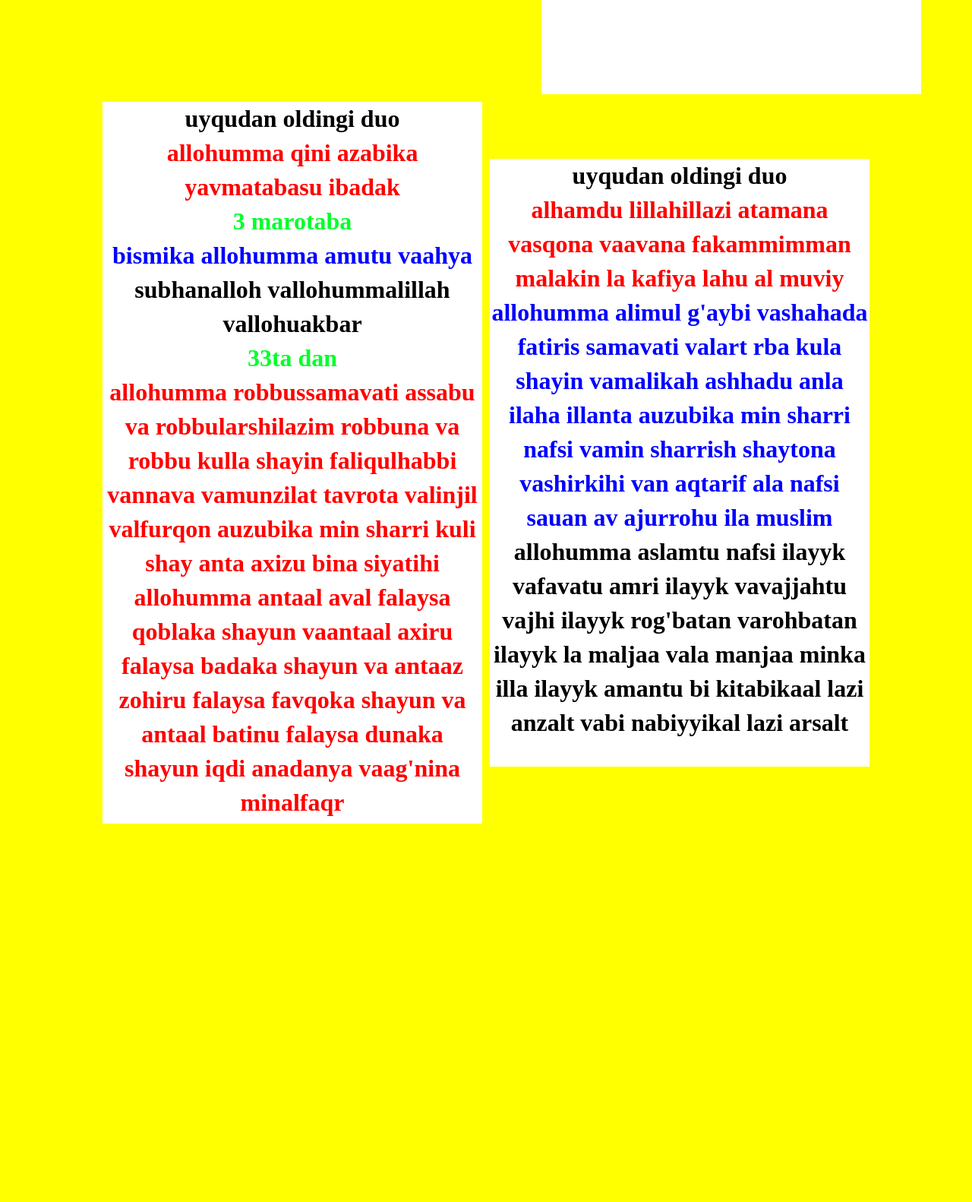
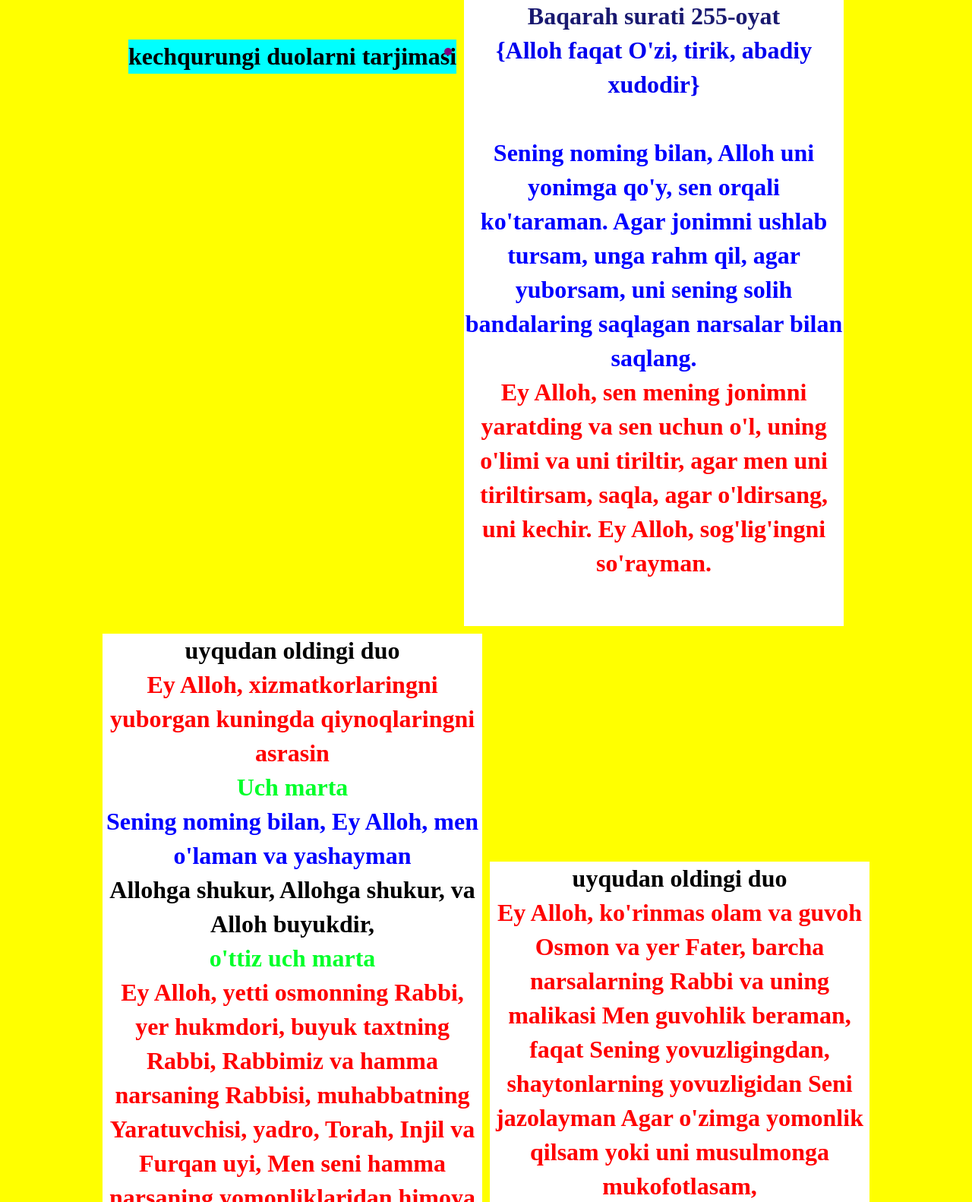
Before and after one commit to botirovislom123-glitch/o-zbekcha-zikirlar, a plain HTML site: page index.html in a window 1280 px wide. Shown: the part 676-2258 px from the top of the page at 76% size. Before the commit the page ends 1760 px from the top, so only its background shows below. Drawn offline with Linux system fonts and the light colour scheme.

Commit message:
Add files via upload

```diff
--- a/index.html
+++ b/index.html
@@ -8,54 +8,59 @@
 </head>
 <body>
     <div class="div">
-            <div class="ot"><h1 class="v"> <b>ertalabgi va kechqurungi duolarni o'zbekchasi</b></h1></div>
+        <div class="ot">
+            <h1 class="v"> <b> kechqurungi duolarni tarjimasi</b></h1>
+        </div>
+    <div class="ota">
+        <h1><b>
+  uyqudan oldingi duo <br>
+  <span class="qw">
+   <ul><li>Al-Ikhlas surasi<span class="a"></span><a href="https://youtu.be/YR25VgLl8iw?si=HsNMYnUcpoKeqwKQ">{Aytingchi, u Allohdir}</a></li></ul></span>
+ <ul><li><span class="qw">Al-Falaq surasi</span><span class="a"></span><a href="https://youtu.be/KB_5NmJVOI4">{Ayting: Men Falaq Rabbiga panoh so'rayman}</a></li></ul></span>
+ <ul><li><span class="qw">Al-Naas surasi</span><span class="a"><a href="https://youtu.be/Nj-v5AxsxVw?si=iv7b8lujjmRKxfGk"> {Ayting: Men xalq Rabbiga panoh izlayman}</a></span>uch marta.</li></ul>
+<span class="z">Baqarah surasi birinchi 285-oyatdan 286-oyatgacha<span class="a"><ul><li><a href="https://youtu.be/patAhUdgT_s">{Allohning Rasulu (Allohning aleyhiy aleyhi va aleyhimi unga s.a.v.) Rabbi tomonidan nozil qilingan narsalar bilan}</a></li></ul></span></span><br>
+ <span class="z">Baqarah surati 255-oyat<span class="a"><ul><li><a href="https://youtu.be/BfXSX8WouTE">{Alloh faqat O'zi, tirik, abadiy xudodir}</a></li></ul></span></span><br>
+  </span>
+  <span class="wq">Sening noming bilan, Alloh uni yonimga qo'y, sen orqali ko'taraman. Agar jonimni ushlab tursam, unga rahm qil, agar yuborsam, uni sening solih
+bandalaring saqlagan narsalar bilan saqlang.</span><br>
+<span class="qw">Ey Alloh, sen mening jonimni yaratding va sen uchun o'l, uning o'limi va uni tiriltir, agar men uni tiriltirsam, saqla, agar o'ldirsang, uni kechir. Ey Alloh, sog'lig'ingni so'rayman.</span>
+    </b></h1>
+</div>
+     <div class="ota">
+     <b>
+        <h1>  uyqudan oldingi duo <br>
 
-         <div class="ota">
-      <b>
-         <h1>
-            uyqudan oldingi duo
-            <br>
             <span class="qw">
-               ixlis va falaq va nas suralarini 3ta dan oyatil kursiy va amanar rasulu ni o'qiladi <br>
-            </span>
-            <span class="wq">
-               bismik rbi vadotu janbi va bika arfauh fain amsakta nafsii farhamha vain arsaltaha fahfazha bima tuhfizu bihi ibadikas solihin
-            </span><br>
-            <span class="ew">
-               allohumma innaka xolaqta nafsi vaanta tavaffaha laka mamatuha vamahyaha in uhyiyta fahfazha vain amataha fag'firlaha allohumma inni asalukaal afiya
-            </span>
-         </h1>
-      </b>
+            Ey Alloh, xizmatkorlaringni yuborgan kuningda qiynoqlaringni asrasin
+           <br> </span>
+           <span class="i">
+         Uch marta
+           </span>
+           <span class="wq">Sening noming bilan, Ey Alloh, men o'laman va yashayman</span><br>
+           <span class="ew"> Allohga shukur, Allohga shukur, va Alloh buyukdir,
+           </span>
+           <sapn class="i">o'ttiz uch marta</sapn>
+           <span class="qw">Ey Alloh, yetti osmonning Rabbi, yer hukmdori, buyuk taxtning Rabbi, Rabbimiz va hamma narsaning Rabbisi, muhabbatning Yaratuvchisi, yadro, Torah, Injil va Furqan uyi, Men seni hamma narsaning yomonliklaridan himoya qilaman, Sen uning buyruqlarini qabul qilyapsan, Ey Alloh, Sen birinchisan, oldingda hech narsa yo'q, sen oxirgisan, sendan keyin hech narsa yo'q, va sen tashqi ko'rinishsan, shuning uchun o'rtangda hech narsa yo'q va sen ichkisan, sensiz hech narsa yo'q, dinni bizdan yo'q qil va qashshoqlikdan</span><br>
+           <span class="wq">boyit, Allohga shukur Bizni boqdi, sug'ordi, yetarli va idish-tovoq yasadi, unga boshpana topa olmaganlarning nechtasi bor edi</span>
+        </h1>
+     </b>
+    </div>
+    <div class="o">
+    <b>
+      <h1>
+            uyqudan oldingi duo <br>
 
+      <span class="qw">
+Ey Alloh, ko'rinmas olam va guvoh Osmon va yer Fater, barcha narsalarning Rabbi va uning malikasi Men guvohlik beraman, faqat Sening yovuzligingdan, shaytonlarning yovuzligidan Seni jazolayman Agar o'zimga yomonlik qilsam yoki uni musulmonga mukofotlasam,
+       </span>
+ <br>
+    <span class="wq">
+Ey Alloh, men o'zimni Senga topshirdim va ishlarimni Senga topshirdim Va yuzimni Senga burib, Senga qarshi orqamni orzu va qo'rquv bilan Sening uchun panoh yoki panoh yo'q, faqat Senga Men nozil qilgan Kitobingga va yuborgan payg'ambaringga ishonaman
+    </span>
+    </h1>
+    </b>
 
+   </div>
+</div>
 
-    </h1></b></div>
-    <div class="o"><b><h1>
-      uyqudan oldingi duo <br>
-      <span class="qw">
-         allohumma qini azabika yavmatabasu ibadak
-      </span><span class="i">3 marotaba</span>
-      <span class="wq">
-         bismika allohumma amutu vaahya
-      </span>
-      <span class="ew">subhanalloh vallohummalillah vallohuakbar </span><span class="i">33ta dan</span>
-      <span class="qw">
-         allohumma robbussamavati assabu va robbularshilazim robbuna va robbu kulla shayin faliqulhabbi vannava vamunzilat tavrota valinjil valfurqon auzubika min sharri kuli shay anta axizu bina siyatihi allohumma antaal aval falaysa qoblaka shayun vaantaal axiru falaysa badaka shayun va antaaz zohiru falaysa favqoka shayun va antaal batinu falaysa dunaka shayun iqdi anadanya vaag'nina minalfaqr
-      </span>
-    </h1></b></div>
-    <div class="ota"><b><h1>
-        uyqudan oldingi duo
-        <br>
-        <span class="qw">
-         alhamdu lillahillazi atamana vasqona vaavana fakammimman malakin la kafiya lahu al muviy
-        </span>
-        <span class="wq">
-         allohumma alimul g'aybi vashahada fatiris samavati valart rba kula shayin vamalikah ashhadu anla ilaha illanta auzubika min sharri nafsi vamin sharrish shaytona vashirkihi van aqtarif ala nafsi sauan av ajurrohu ila muslim
-        </span>
-        <span class="ew">
-         allohumma aslamtu nafsi ilayyk vafavatu amri ilayyk vavajjahtu vajhi ilayyk rog'batan varohbatan ilayyk la maljaa vala manjaa minka illa ilayyk amantu bi kitabikaal lazi anzalt vabi nabiyyikal lazi arsalt
-        </span>
-    </h1></b></div>
-    </div>
-</body>
 </html>
--- a/style.css
+++ b/style.css
@@ -11,7 +11,7 @@
 
 .ota{
     width: 500px;
-    height: 800px;
+    height: 1500px;
     background-color: white;
 }
 /* .q{
@@ -150,11 +150,15 @@ body{
         justify-content: center;
     }
     .ot{
-        background-color: aqua;
-        /* height: 70px;
-        width: 9000px; */
+        /* background-color: white; */
+        height: 70px;
+        width: 500px;
     }
 }
+.o{width: 500px;
+    height: 900px;
+}
+
 
 .v{
     background-color: aqua;
```
